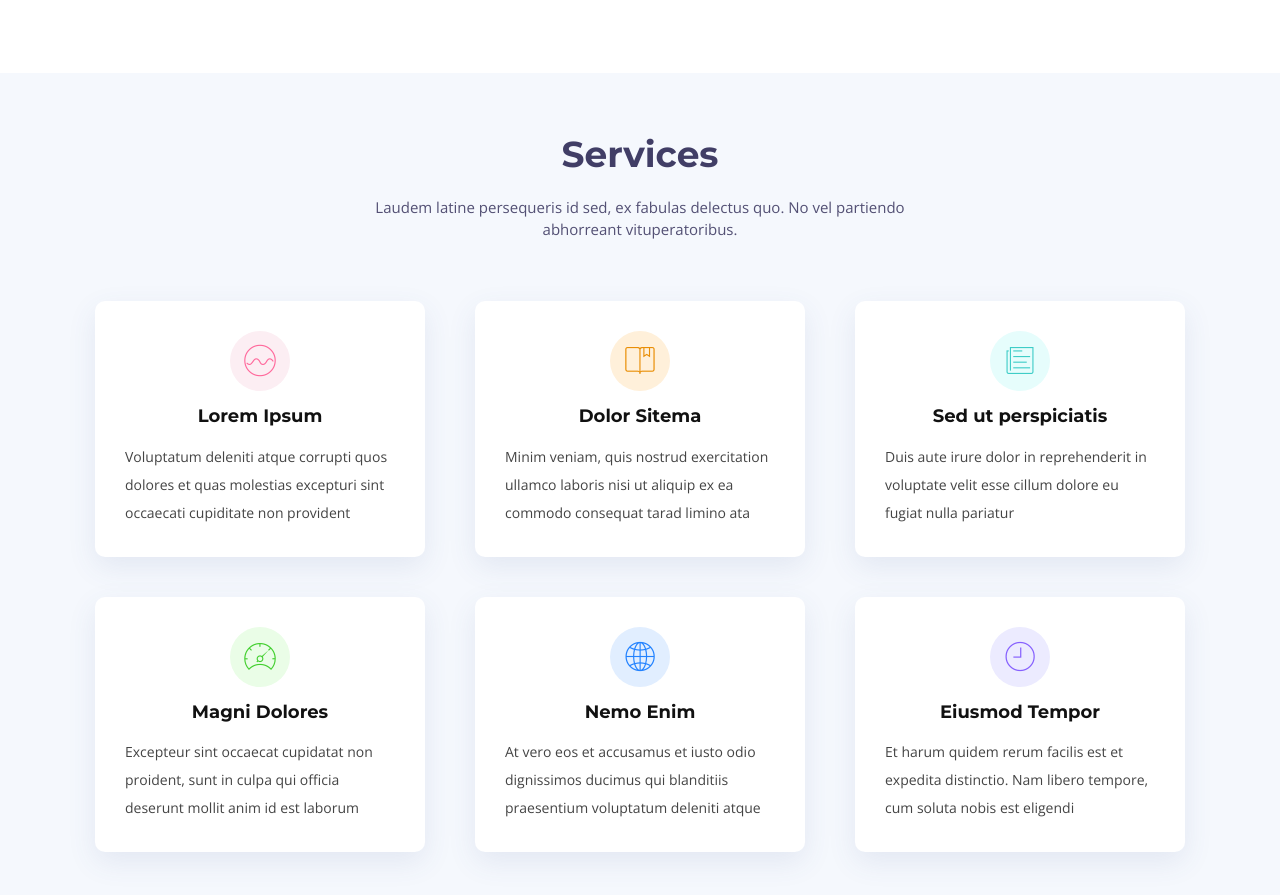
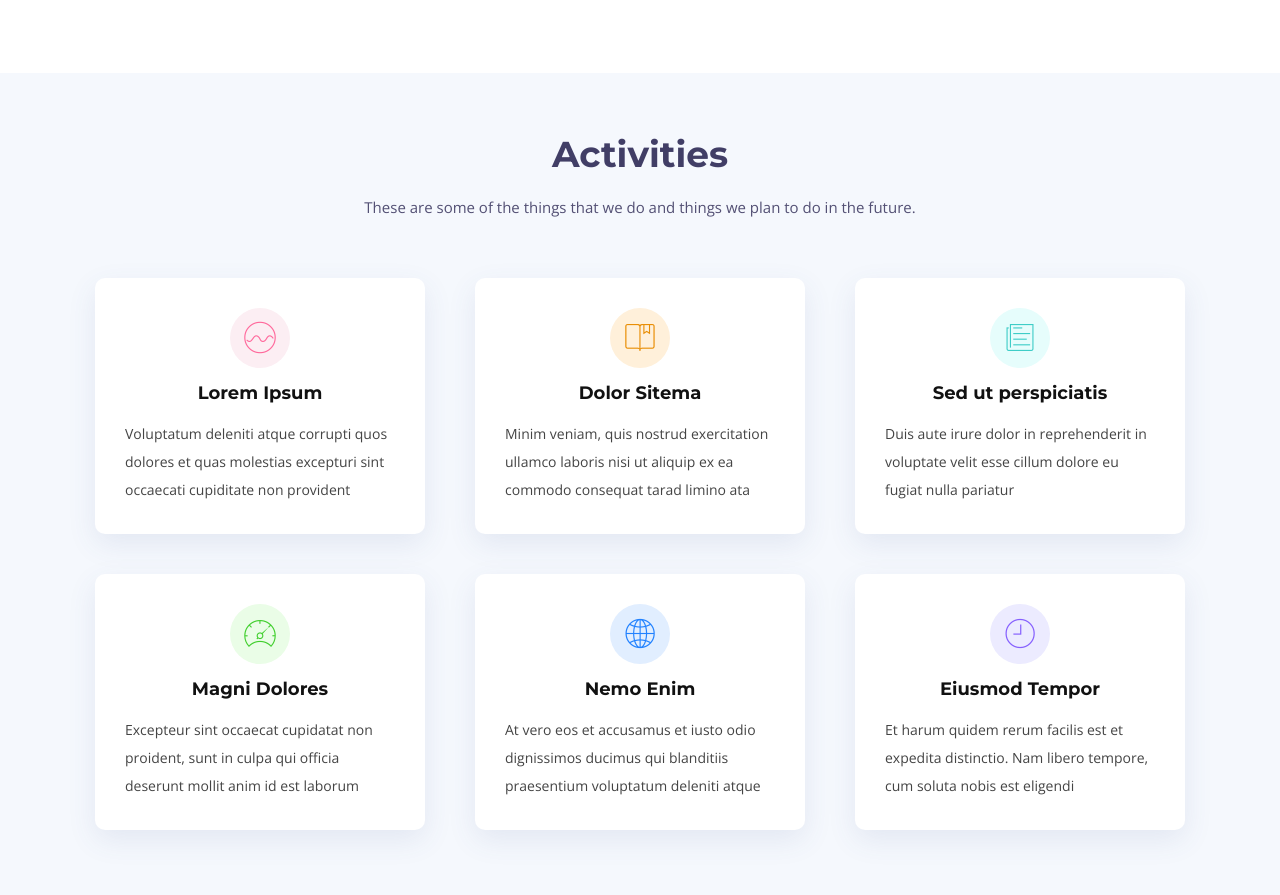
Before and after one commit to Society-Of-Latinx-In-Computing/SLiC-Website, a plain HTML site: page index.html in a window 1280 px wide. Shown: the part 1400-2295 px from the top of the page. Drawn offline with nearby package versions, Linux system fonts and the light colour scheme; files whose address does not match are found by name.

Commit message:
adding activities section

```diff
--- a/index.html
+++ b/index.html
@@ -136,8 +136,8 @@
       <div class="container">
 
         <header class="section-header">
-          <h3>Services</h3>
-          <p>Laudem latine persequeris id sed, ex fabulas delectus quo. No vel partiendo abhorreant vituperatoribus.</p>
+          <h3>Activities</h3>
+          <p>These are some of the things that we do and things we plan to do in the future.</p>
         </header>
 
         <div class="row">
```
